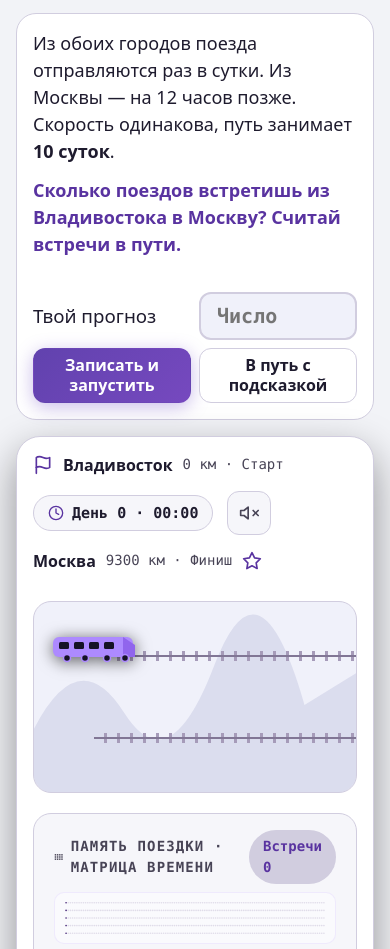
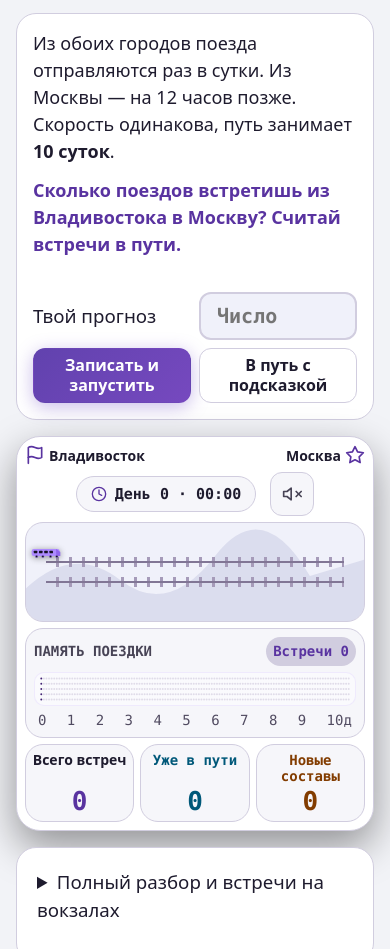
Before and after one commit to timkiberone8-eng/olymp, a plain HTML site: page tasks/trains.html in a window 390 px wide. Shown: the part 151-1100 px from the top of the page. Drawn offline with Linux system fonts and the light colour scheme.

Commit message:
fix(trains): fit the trip dashboard on mobile

```diff
--- a/tasks/trains.html
+++ b/tasks/trains.html
@@ -1065,6 +1065,53 @@
       .track-canvas-layer { left: 44px; right: 44px; }
     }
     body .olymp-nav a { background: var(--bg-panel); color: var(--color-text); border: 1px solid var(--color-border); }
+
+    @media (max-width: 600px) {
+      .dispatch-board { gap: 6px; padding: 8px; }
+      .stage-topbar { display: grid; grid-template-columns: 1fr 1fr; gap: 6px; padding: 0; }
+      body .olymp-nav { position: static; padding: 0 12px 12px; }
+      .station-flag { font-size: 14px; gap: 4px; }
+      .station-flag:last-child { grid-area: 1 / 2; justify-self: end; }
+      .station-flag .station-sub { display: none; }
+      .stage-topbar-controls { grid-column: 1 / -1; justify-content: center; }
+      .railway-scene { height: 100px; }
+      .trip-controls { display: contents; }
+      #observation-link { order: 1; }
+      .track-canvas-layer { height: 112px; left: auto; right: auto; margin-inline: 20px; }
+      .train-entity.our-train { top: 24px; }
+      .train-entity.oncoming-train { bottom: 24px; }
+      .train-svg-wrap svg { width: 30px; height: auto; display: block; }
+      .train-svg-wrap { filter: drop-shadow(0 1px 3px rgba(0, 0, 0, 0.4)); }
+      .controls-toolbar { display: grid; grid-template-columns: repeat(3, minmax(0, 1fr)); gap: 6px; padding: 6px; }
+      .controls-group-actions { display: contents; }
+      .controls-toolbar .btn-action { min-width: 0; min-height: 44px; padding: 3px; font-size: 14px; line-height: 1.15; }
+      .controls-toolbar .btn-action svg { display: none; }
+      .scrubber-panel { padding: 8px 10px; }
+      .dotmatrix-timeline-panel { padding: 8px; gap: 6px; }
+      .dotmatrix-badge { white-space: nowrap; padding: 4px 7px; }
+      .dotmatrix-header { gap: 4px; }
+      .dotmatrix-title { font-size: 14px; letter-spacing: normal; white-space: nowrap; }
+      .dotmatrix-title svg, .matrix-title-detail { display: none; }
+      .matrix-canvas-wrapper { padding: 3px 5px; }
+      canvas.matrix-canvas { height: 26px; }
+      .timeline-day-ticks { line-height: 1.2; }
+      .stats-counters-bar { grid-template-columns: repeat(3, minmax(0, 1fr)); gap: 6px; }
+      .counter-block-total, .substat-card {
+        min-width: 0;
+        display: flex;
+        flex-direction: column-reverse;
+        justify-content: space-between;
+        align-items: center;
+        gap: 4px;
+        padding: 7px 3px;
+        text-align: center;
+      }
+      .substat-card { flex-direction: column; }
+      .counter-total-desc span.label, .substat-header { font-size: 14px; line-height: 1.15; }
+      .substat-header { letter-spacing: normal; text-transform: none; }
+      .substat-dot, .counter-total-desc span.sub, .substat-info { display: none; }
+      .counter-total-val, .substat-val { font-size: 26px; }
+    }
   </style>
 </head>
 <body>
@@ -1216,7 +1263,7 @@
       <div class="dotmatrix-header">
         <div class="dotmatrix-title">
           <svg viewBox="0 0 24 24" width="16" height="16" fill="currentColor"><rect x="2" y="4" width="4" height="4"/><rect x="8" y="4" width="4" height="4"/><rect x="14" y="4" width="4" height="4"/><rect x="20" y="4" width="4" height="4"/><rect x="2" y="10" width="4" height="4"/><rect x="8" y="10" width="4" height="4"/><rect x="14" y="10" width="4" height="4"/><rect x="20" y="10" width="4" height="4"/><rect x="2" y="16" width="4" height="4"/><rect x="8" y="16" width="4" height="4"/><rect x="14" y="16" width="4" height="4"/><rect x="20" y="16" width="4" height="4"/></svg>
-          <span>Память поездки · Матрица времени</span>
+          <span>Память поездки<span class="matrix-title-detail"> · Матрица времени</span></span>
         </div>
         <div class="dotmatrix-badge" id="dotmatrix-status-badge">Встречи 0</div>
       </div>
```
